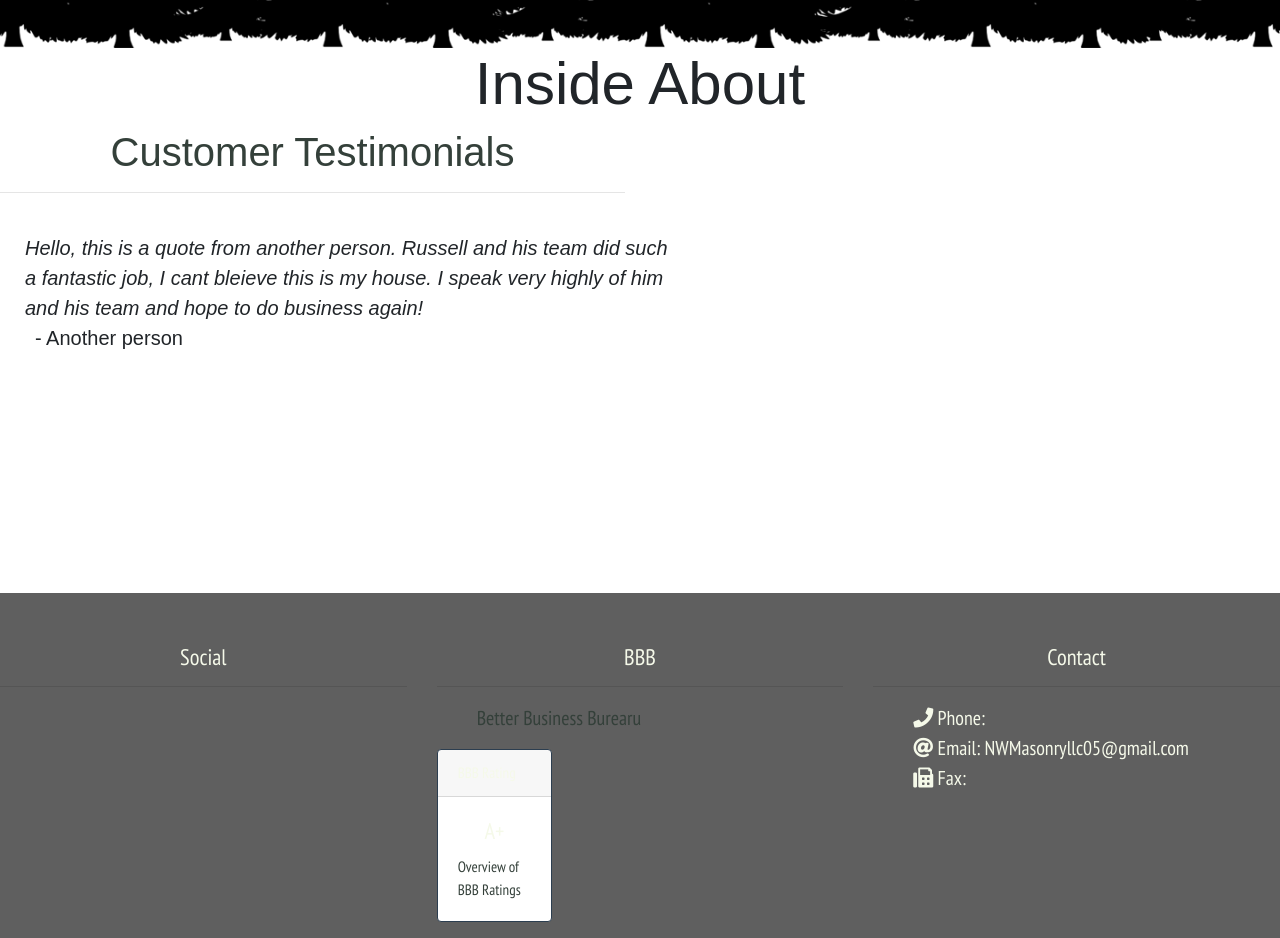
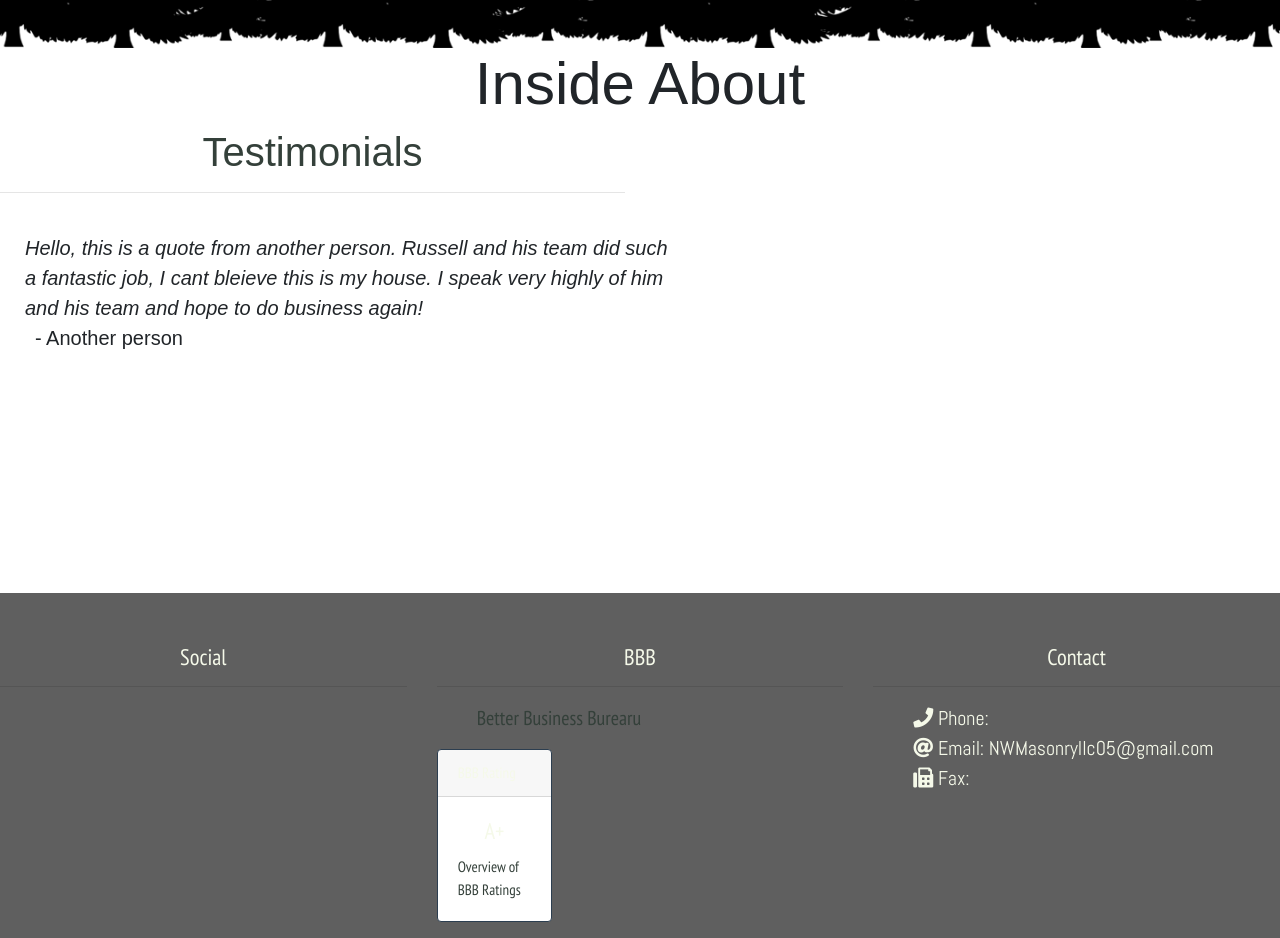
Before and after one commit to ashleynicole472/NWMasonry, a React (Create React App) app in the folder nwmasonry/: page / in a window 1280 px wide. Shown: the part 580-1518 px from the top of the page. Built offline with nearby package versions, Linux system fonts and the light colour scheme.

Commit message:
Still working

```diff
--- a/nwmasonry/src/Components/Footer/Footer.css
+++ b/nwmasonry/src/Components/Footer/Footer.css
@@ -11,6 +11,10 @@ h4 {
 
 ul {
     list-style: none;
+}
+
+.li-text {
+    font-family: 'Abel', sans-serif !important;
 }
 
 a {
--- a/nwmasonry/src/components/CustomerReviews/reviews.js
+++ b/nwmasonry/src/components/CustomerReviews/reviews.js
@@ -7,7 +7,7 @@ class Reviews extends Component{
             <div classNameName="reviews-container">
                 <div className="row">
                     <div className="col-lg-6 col-lg-6">
-                        <h2>Customer Testimonials</h2><hr />
+                        <h2 className="Testimonial-text">Testimonials</h2><hr />
                         <div className="content-slider">
                           <div className="slider">
                             <div className="mask">
--- a/nwmasonry/src/components/Footer/footer.js
+++ b/nwmasonry/src/components/Footer/footer.js
@@ -41,9 +41,9 @@ class Footer extends Component {
                     <div className="col-md-4">
                         <h4>Contact</h4><hr />
                         <ul>
-                            <li><i className="fas fa-phone"></i> Phone:</li>
-                            <li><i className="fas fa-at"></i> Email: NWMasonryllc05@gmail.com</li>
-                            <li><i className="fas fa-fax"></i> Fax: </li>
+                            <li className="li-text"><i className="fas fa-phone"></i> Phone:</li>
+                            <li className="li-text"><i className="fas fa-at"></i> Email: NWMasonryllc05@gmail.com</li>
+                            <li className="li-text"><i className="fas fa-fax"></i> Fax: </li>
                         </ul>
                     </div>
                 </div>
```
